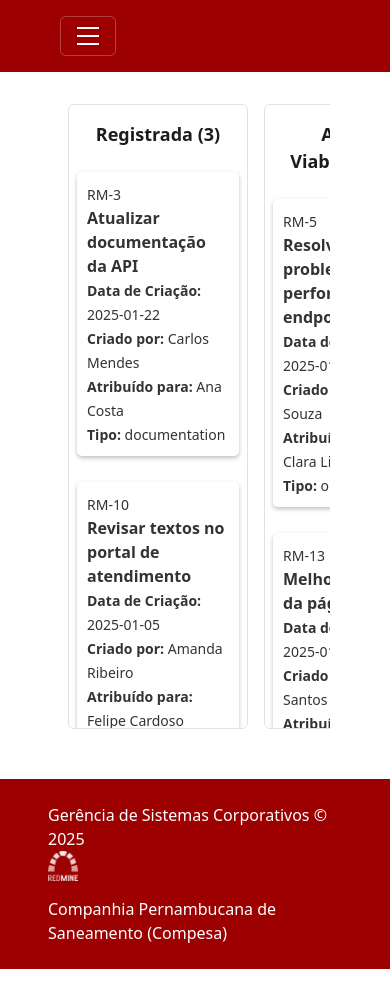
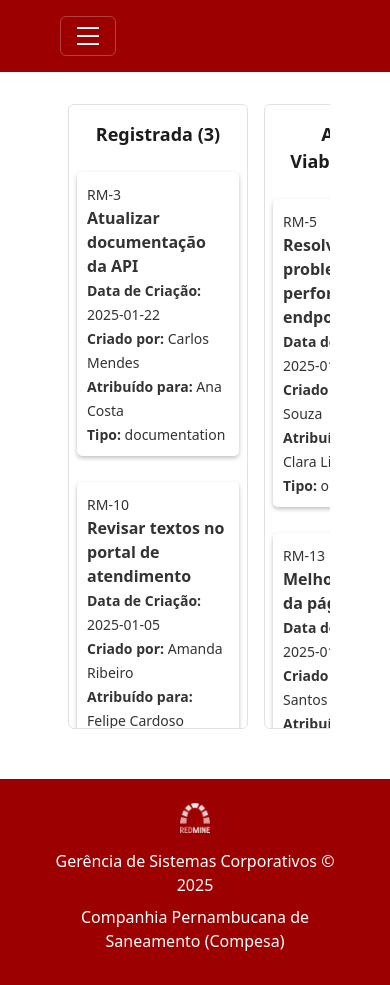
Before and after one commit to alexandresjunior/kanban-ts, an Angular app: page /home in a window 390 px wide. Built offline with nearby package versions, Linux system fonts and the light colour scheme; data requests are answered from the project's data file.

Commit message:
Melhoria na responsividade do rodapé

```diff
--- a/src/app/componentes/rodape/rodape.component.html
+++ b/src/app/componentes/rodape/rodape.component.html
@@ -1,11 +1,21 @@
 <div class="container-fluid container-rodape px-5">
-    <footer class="d-flex flex-wrap justify-content-between align-items-center py-4 mt-3">
-        <p class="col-md-4 mb-0 text-white">Gerência de Sistemas Corporativos &copy; {{ ano }}</p>
+    <footer class="d-flex flex-wrap align-items-center py-4 mt-3">
+        <!-- Estrutura para telas menores que 'md' -->
+        <div class="d-md-none text-center w-100">
+            <img src="assets/imagens/redmine_icon.png"
+                class="align-items-center justify-content-center mb-3 link-body-emphasis text-decoration-none"
+                alt="Redmine" width="30">
+            <p class="mb-2 text-white">Gerência de Sistemas Corporativos &copy; {{ ano }}</p>
+            <p class="mb-2 text-white">Companhia Pernambucana de Saneamento (Compesa)</p>
+        </div>
 
-        <a href="/" class="col-md-4 d-flex align-items-center justify-content-center mb-3 mb-md-0 me-md-auto link-body-emphasis text-decoration-none">
-            <img src="assets/imagens/redmine_icon.png" alt="Redmine" width="30">
-        </a>
-
-        <p class="d-flex col-md-4 mb-0 text-white justify-content-end">Companhia Pernambucana de Saneamento (Compesa)</p>
+        <!-- Estrutura para telas 'md' ou maiores -->
+        <div class="d-none d-md-flex justify-content-between w-100">
+            <p class="col-md-4 mb-0 text-white">Gerência de Sistemas Corporativos &copy; {{ ano }}</p>
+            <img src="assets/imagens/redmine_icon.png"
+                class="align-items-center justify-content-center mb-2 link-body-emphasis text-decoration-none"
+                alt="Redmine" width="30">
+            <p class="col-md-4 mb-0 text-white text-end">Companhia Pernambucana de Saneamento (Compesa)</p>
+        </div>
     </footer>
 </div>
```
